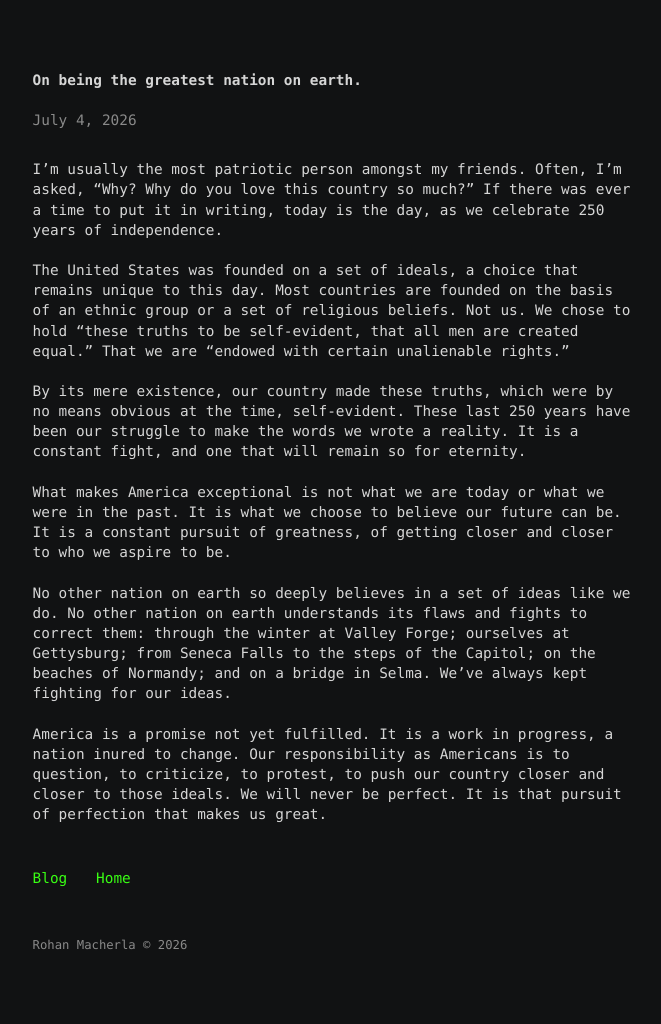
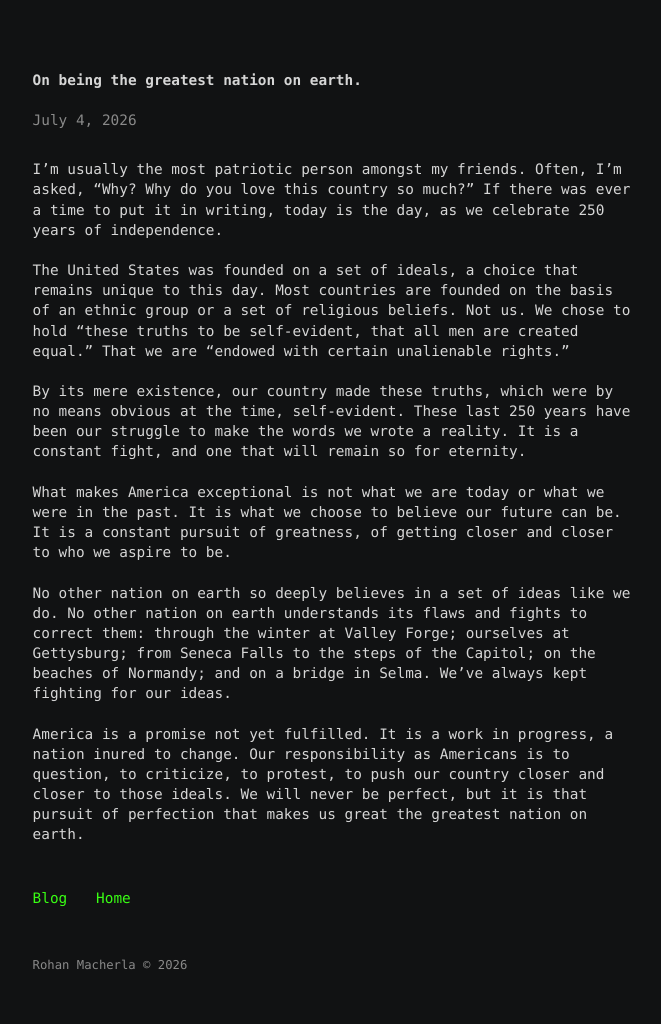
Before and after one commit to rhnmac/personal-site, a Jekyll site: the page built from _posts/2026-07-04-on-being-the-greatest-nation-on-earth.md, in a window 1280 px wide. Shown: the whole page, without its empty margins (305-966 px from the left). Built offline with Jekyll 4.4.1, drawn with Linux system fonts in a browser that asks for light colours.

Commit message:
Update 2026-07-04-on-being-the-greatest-nation-on-earth.md

```diff
--- a/_posts/2026-07-04-on-being-the-greatest-nation-on-earth.md
+++ b/_posts/2026-07-04-on-being-the-greatest-nation-on-earth.md
@@ -12,4 +12,4 @@ What makes America exceptional is not what we are today or what we were in the p
 
 No other nation on earth so deeply believes in a set of ideas like we do. No other nation on earth understands its flaws and fights to correct them:  through the winter at Valley Forge; ourselves at Gettysburg; from Seneca Falls to the steps of the Capitol; on the beaches of Normandy; and on a bridge in Selma. We've always kept fighting for our ideas.
 
-America is a promise not yet fulfilled. It is a work in progress, a nation inured to change. Our responsibility as Americans is to question, to criticize, to protest, to push our country closer and closer to those ideals. We will never be perfect. It is that pursuit of perfection that makes us great.
+America is a promise not yet fulfilled. It is a work in progress, a nation inured to change. Our responsibility as Americans is to question, to criticize, to protest, to push our country closer and closer to those ideals. We will never be perfect, but it is that pursuit of perfection that makes us great the greatest nation on earth.
```
